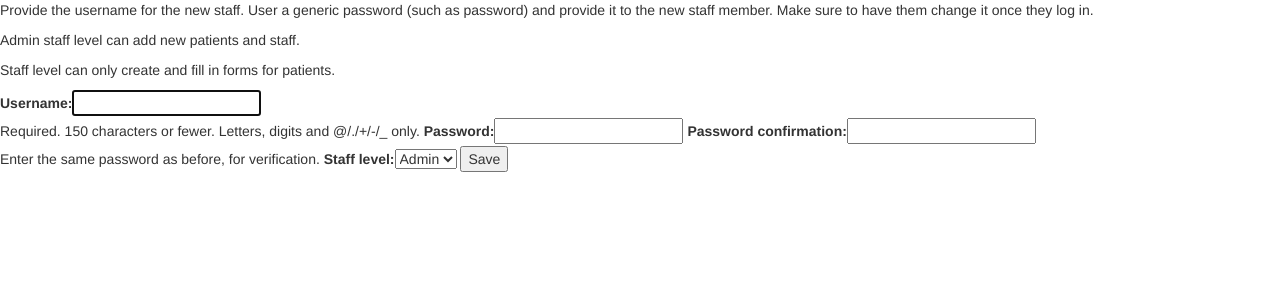
After one commit to jordanbangia/music-therapy, a Django app: page /musictherapy/staff/ in a window 1280 px wide. The commit adds this page. Shown: the top 300 px of the page. Run offline with Django 3.2, Linux system fonts and the light colour scheme; the visitor is signed in with stand-in values (Sample User, id 1); parts of the project's set-up code (start-up, migrations or seed data) failed here and were passed over; some libraries are stand-ins or nearby versions.

Commit message:
Added permission tiers and staff forms

```diff
--- a/musictherapy/forms.py
+++ b/musictherapy/forms.py
@@ -1,16 +1,16 @@
-from .models import UserInfo, MusicalPreference, CommunicationAssessment, CommunicationGoals, \
+from crispy_forms.helper import FormHelper
+from crispy_forms.layout import Submit
+from django.contrib.auth.forms import UserCreationForm
+from django.contrib.auth.models import Group
+from django.forms import ModelForm, ChoiceField
+from multiselectfield.forms.fields import MultiSelectFormField
+
+from musictherapy.extras import SelectDateWidget
+from musictherapy.goals import Goals
+from musictherapy.models import UserInfo, MusicalPreference, CommunicationAssessment, CommunicationGoals, \
     PsychoSocialAssessment, PsychoSocialGoals, MotorSkillsAssessment, MotorSkillsGoals, \
     CognitiveMemorySkillsAssessment, CognitionMemorySkillsGoals, SocialSkillsAssessment, \
     SocialSkillsGoals, MusicSkillsAssessment, MusicSkillsGoals
-from .extras import SelectDateWidget
-from .goals import Goals
-from django.forms import ModelForm, MultipleChoiceField
-from multiselectfield.forms.fields import MultiSelectFormField
-
-
-from crispy_forms.helper import FormHelper
-from crispy_forms.layout import Submit, Layout
-from crispy_forms.bootstrap import Accordion, AccordionGroup
 
 
 class GoalsForm(ModelForm):
@@ -403,3 +403,19 @@ class MusicSkillsForm(ModelForm):
             if Goals.MUS_MAINTAIN_SKILLS not in user_goals:
                 del self.fields['music_skill_demonstrated']
                 del self.fields['opinions_given']
+
+
+class StaffForm(UserCreationForm):
+    staff_status = ChoiceField(choices=(('Admin', 'Admin'), ('Staff', 'Staff')),
+                               required=True,
+                               label='Staff level',
+                               initial='Admin')
+
+    def save(self, commit=True):
+        user = super(UserCreationForm, self).save(commit=commit)
+
+        if self.staff_status == 'Admin':
+            user.groups.add(Group.objects.get(name='Admin'))
+        else:
+            self.staff_status == 'Staff'
+        return user
--- a/musictherapy/templates/musictherapy/change_password.html
+++ b/musictherapy/templates/musictherapy/change_password.html
@@ -2,8 +2,6 @@
 {% if form.errors %}
 <p>Your password was entered incorrectly, or there was a password mismatch.  Please try again.</p>
 {% endif %}
-
-<p>Please login to continue.</p>
 
 <form method="post" action="/musictherapy/change_password/">
 {% csrf_token %}
@@ -26,7 +24,4 @@
 <input type="hidden" name="next" value="{{ next }}" />
 </form>
 
-{# Assumes you setup the password_reset view in your URLconf #}
-<!--<p><a href="">Lost password?</a></p>-->
-
 {% endblock %}
--- a/musictherapy/templates/musictherapy/detail.html
+++ b/musictherapy/templates/musictherapy/detail.html
@@ -28,12 +28,12 @@
 
                 $('.nav-tabs a').on('shown.bs.tab', function (e) {
                     window.location.hash = e.target.hash;
-                })
+                });
 
                 $('a[data-toggle="tab"]').on('shown', function (e) {
                     $('.dropdown-menu li.active').removeClass('active');
                     $(this).parent('li').addClass('active');
-                })
+                });
 
             });
         </script>
--- /dev/null
+++ b/musictherapy/templates/musictherapy/staff.html
@@ -0,0 +1,25 @@
+<!DOCTYPE html>
+{% load staticfiles %}
+<html>
+
+<head>
+    <!-- Latest compiled and minified CSS -->
+    <link rel="stylesheet" href="https://maxcdn.bootstrapcdn.com/bootstrap/3.3.4/css/bootstrap.min.css">
+    <link rel="stylesheet" href="https://maxcdn.bootstrapcdn.com/bootstrap/3.3.4/css/bootstrap-theme.min.css">
+
+    <link rel="stylesheet" href="{% static 'musictherapy/themes/blue/style.css' %}" media="print, projection, screen"/>
+    <script type="text/javascript" src="{% static 'musictherapy/jquery-1.11.3.min.js' %}"></script>
+    <script type="text/javascript" src="{% static 'musictherapy/jquery.tablesorter.min.js' %}"></script>
+    <script src="https://ajax.googleapis.com/ajax/libs/jquery/1.11.2/jquery.min.js"></script>
+</head>
+<body>
+    <p>Provide the username for the new staff.  User a generic password (such as password) and provide it to the new staff member.  Make sure to have them change it once they log in.</p>
+    <p>Admin staff level can add new patients and staff.</p>
+    <p>Staff level can only create and fill in forms for patients.</p>
+    <form action="/musictherapy/staff/" method="post">
+        {% csrf_token %}
+        {{ staff_form }}
+        <input type="submit" name="submit" value="Save" />
+    </form>
+</body>
+</html>
--- a/musictherapy/urls.py
+++ b/musictherapy/urls.py
@@ -10,34 +10,30 @@ urlpatterns = [
     url(r'^(?P<user_id>[0-9]+)/submit_userinfo/$', views.save_basic_info, name='save_userinfo'),
     url(r'^(?P<user_id>[0-9]+)/submit_musicpref/$', views.save_music_pref, name='save_musicpref'),
     url(r'^(?P<user_id>[0-9]+)/delete_user/$', views.delete_user, name='delete_user'),
-    url(r'^(?P<user_id>[0-9]+)/submit_comassess/$',
-        views.save_com_assess, name="save_commassessment"),
-    url(r'^(?P<user_id>[0-9]+)/submit_comgoals/$',
-        views.save_com_goals, name="save_comgoals"),
-    url(r'^(?P<user_id>[0-9]+)/submit_pssassess/$',
-        views.save_pss_assess, name="save_pssassessment"),
-    url(r'^(?P<user_id>[0-9]+)/submit_pssgoals/$',
-        views.save_pss_goals, name="save_pssgoals"),
-    url(r'^(?P<user_id>[0-9]+)/submit_motorassess/$',
-        views.save_motor_assess, name="save_motorassessment"),
-    url(r'^(?P<user_id>[0-9]+)/submit_motorgoals/$',
-        views.save_motor_goals, name="save_motorgoals"),
-    url(r'^(?P<user_id>[0-9]+)/submit_cogassess/$',
-        views.save_cog_assess, name="save_cogassessment"),
-    url(r'^(?P<user_id>[0-9]+)/submit_coggoals/$',
-        views.save_cog_goals, name="save_coggoals"),
-    url(r'^(?P<user_id>[0-9]+)/submit_socialassess/$',
-        views.save_social_assess, name="save_socialassessment"),
-    url(r'^(?P<user_id>[0-9]+)/submit_socialgoals/$',
-        views.save_social_goals, name="save_socialgoals"),
-    url(r'^(?P<user_id>[0-9]+)/submit_musicassess/$',
-        views.save_music_assess, name="save_musicassessment"),
-    url(r'^(?P<user_id>[0-9]+)/submit_musicgoals/$',
-        views.save_music_goals, name="save_musicgoals"),
+    url(r'^(?P<user_id>[0-9]+)/submit_comassess/$', views.save_com_assess, name="save_commassessment"),
+    url(r'^(?P<user_id>[0-9]+)/submit_comgoals/$', views.save_com_goals, name="save_comgoals"),
+    url(r'^(?P<user_id>[0-9]+)/submit_pssassess/$', views.save_pss_assess, name="save_pssassessment"),
+    url(r'^(?P<user_id>[0-9]+)/submit_pssgoals/$', views.save_pss_goals, name="save_pssgoals"),
+    url(r'^(?P<user_id>[0-9]+)/submit_motorassess/$', views.save_motor_assess, name="save_motorassessment"),
+    url(r'^(?P<user_id>[0-9]+)/submit_motorgoals/$', views.save_motor_goals, name="save_motorgoals"),
+    url(r'^(?P<user_id>[0-9]+)/submit_cogassess/$', views.save_cog_assess, name="save_cogassessment"),
+    url(r'^(?P<user_id>[0-9]+)/submit_coggoals/$', views.save_cog_goals, name="save_coggoals"),
+    url(r'^(?P<user_id>[0-9]+)/submit_socialassess/$', views.save_social_assess, name="save_socialassessment"),
+    url(r'^(?P<user_id>[0-9]+)/submit_socialgoals/$', views.save_social_goals, name="save_socialgoals"),
+    url(r'^(?P<user_id>[0-9]+)/submit_musicassess/$', views.save_music_assess, name="save_musicassessment"),
+    url(r'^(?P<user_id>[0-9]+)/submit_musicgoals/$', views.save_music_goals, name="save_musicgoals"),
     url(r'^(?P<user_id>[0-9]+)/submit_goals/$', views.save_user_goals, name="save_goals"),
     url(r'^new/$', views.create_user, name='create_user'),
+    url(r'^staff/$', views.create_staff, name='create_staff'),
     url(r'^new/submit_userinfo/$', views.save_new_basic, name='new_userinfo'),
-    url(r'^login/$', auth.login, {'template_name': 'musictherapy/index.html'}),
-    url(r'^logout/$', auth.logout, {'next_page': '/musictherapy'}),
-    url(r'^change_password/$', auth.password_change, {'template_name': 'musictherapy/change_password.html'}),
-    url(r'^password_change_done/$', auth.password_change_done)]
+    url(r'^login/$', auth.login, {
+        'template_name': 'musictherapy/index.html'
+    }, name='login'),
+    url(r'^logout/$', auth.logout, {
+        'next_page': '/musictherapy'
+    }, name='logout'),
+    url(r'^change_password/$', auth.password_change, {
+            'template_name': 'musictherapy/change_password.html',
+            'post_change_redirect': '/musictherapy/patients?status=pass_change_success',
+    }, name="password_change"),
+]
--- a/musictherapy/views.py
+++ b/musictherapy/views.py
@@ -1,12 +1,14 @@
 from collections import namedtuple
 
 import django.contrib.auth.views as auth
-from django.contrib.auth.forms import AuthenticationForm
+from django.contrib.auth.decorators import login_required, permission_required
+from django.contrib.auth.forms import AuthenticationForm, UserCreationForm
+from django.http import HttpResponse
+from django.shortcuts import render, get_object_or_404, redirect
+from django.views.decorators.http import require_http_methods, require_GET
+
 import pygal
 from annoying.functions import get_object_or_None
-from django.contrib.auth.decorators import login_required
-from django.http import HttpResponse
-from django.shortcuts import render, get_object_or_404, redirect
 
 from musictherapy.forms import *
 from musictherapy.models import *
@@ -14,6 +16,11 @@ from musictherapy.models import *
 
 SkillsData = namedtuple('SkillsData', ['chart', 'fields', 'assessments', 'assess_form', 'update_form', 'has_goals', 'goals_data'])
 SummaryData = namedtuple('SummaryData', ['com', 'pss', 'motor', 'cog', 'social', 'music'])
+
+STATUS_MESSAGES = {
+    'no_permission': 'You do not have permission to use this function.  Talk to an administrator if you have further questions.',
+    'pass_change_success': 'Password changed successfully.'
+}
 
 
 def index(request):
@@ -29,13 +36,16 @@ def index(request):
 def login(request):
     return auth.login(request)
 
-
+@require_GET
 @login_required(login_url='/musictherapy/login')
 def patients(request):
+    status = request.GET.get('status', None)
     user_info_list = UserInfo.objects.all()
     context = {
         'user_info_list': user_info_list,
+        'status': STATUS_MESSAGES.get(status, None)
     }
+
     return render(request, 'musictherapy/patients.html', context)
 
 
@@ -262,11 +272,15 @@ def save_new_basic(request):
             return HttpResponse(404)
 
 
+@permission_required(perm='musictherapy.delete_userinfo')
 @login_required(login_url='/musictherapy/login')
 def delete_user(request, user_id):
-    user = get_object_or_404(UserInfo, pk=user_id)
-    user.delete()
-    return redirect('/musictherapy/')
+    if request.user.has_perm('muscitherapy.userinfo.can_delete'):
+        user = get_object_or_404(UserInfo, pk=user_id)
+        user.delete()
+        return redirect('/musictherapy/')
+    else:
+        return redirect('/musictherapy/patients?status=no_permission')
 
 
 @login_required(login_url='/musictherapy/login')
@@ -279,14 +293,27 @@ def save_user_goals(request, user_id):
             return redirect('/musictherapy/' + user_id)
 
 
+@permission_required(perm='auth.add_user')
+@require_http_methods(["GET", "POST"])
+@login_required(login_url='/musictherapy/login')
+def create_staff(request):
+    if request.method == 'GET':
+        context = {
+            'staff_form': StaffForm()
+        }
+        return render(request, 'musictherapy/staff.html', context)
+    elif request.method == 'POST':
+        staff_form = StaffForm(request.POST)
+        if staff_form.is_valid():
+            staff_form.save()
+            return redirect('/musictherapy/staff')
+
+
 def make_chart(goals, has_goals):
     line_chart = pygal.Line()
     if has_goals:
-
         field_names = [field.attname for field in goals.model._meta.get_fields() if field.attname not in ["id", "user_id", "notes"]]
-
         lines = {field_name: list() for field_name in field_names}
-
         for goal in goals:
             for field in field_names:
                 lines[field].append(getattr(goal, field))
```
Also changed, not shown: musictherapy/permissions.py (added, +32 -0 lines), musictherapy/templates/musictherapy/patients.html (+18 -3 lines), musictherapy/migrations/0028_auto_20160811_2135.py (added).
